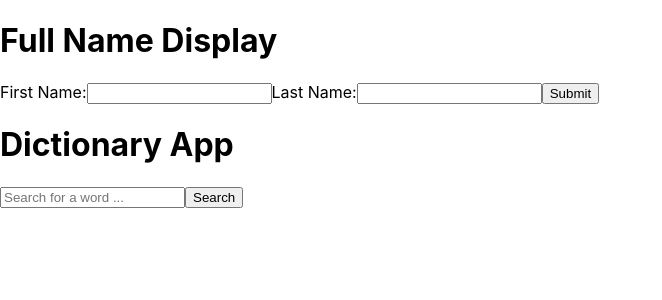
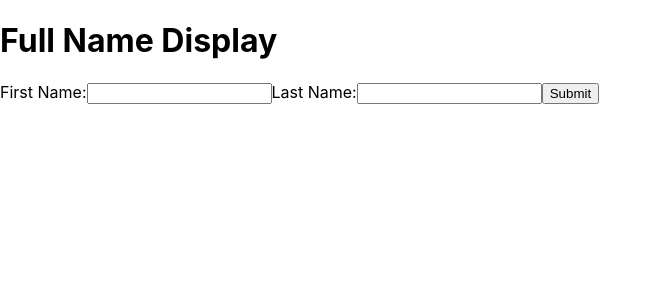
Before and after one commit to wamiqueriyaz830/display-name, a React (Create React App) app: page / in a window 1280 px wide. Shown: the top 300 px of the page, without its empty margins (0-662 px from the left). Built offline with nearby package versions, Linux system fonts and the light colour scheme.

Commit message:
recent changes

```diff
--- a/src/index.js
+++ b/src/index.js
@@ -11,7 +11,7 @@ root.render(
 <>
 
 <App />
-<Dict/>
+{/* <Dict/> */}
 </>
 
 
```
